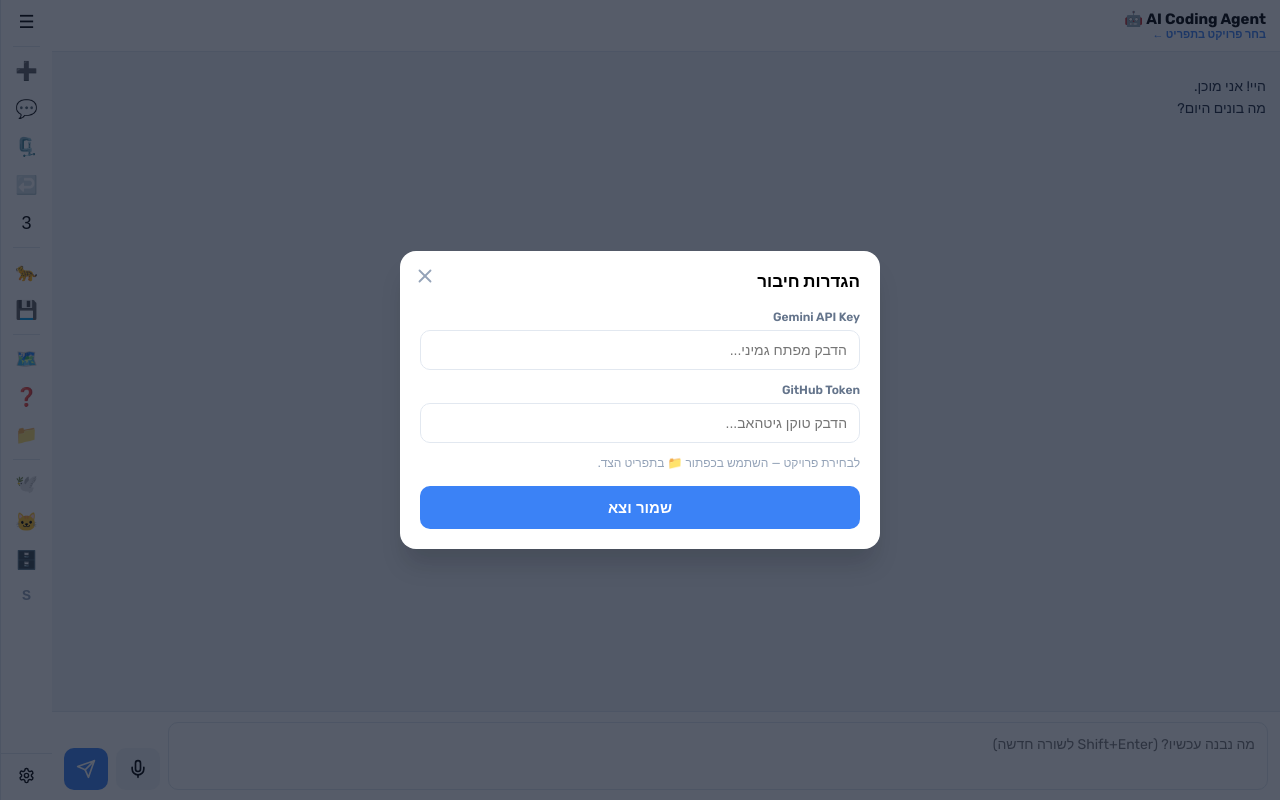
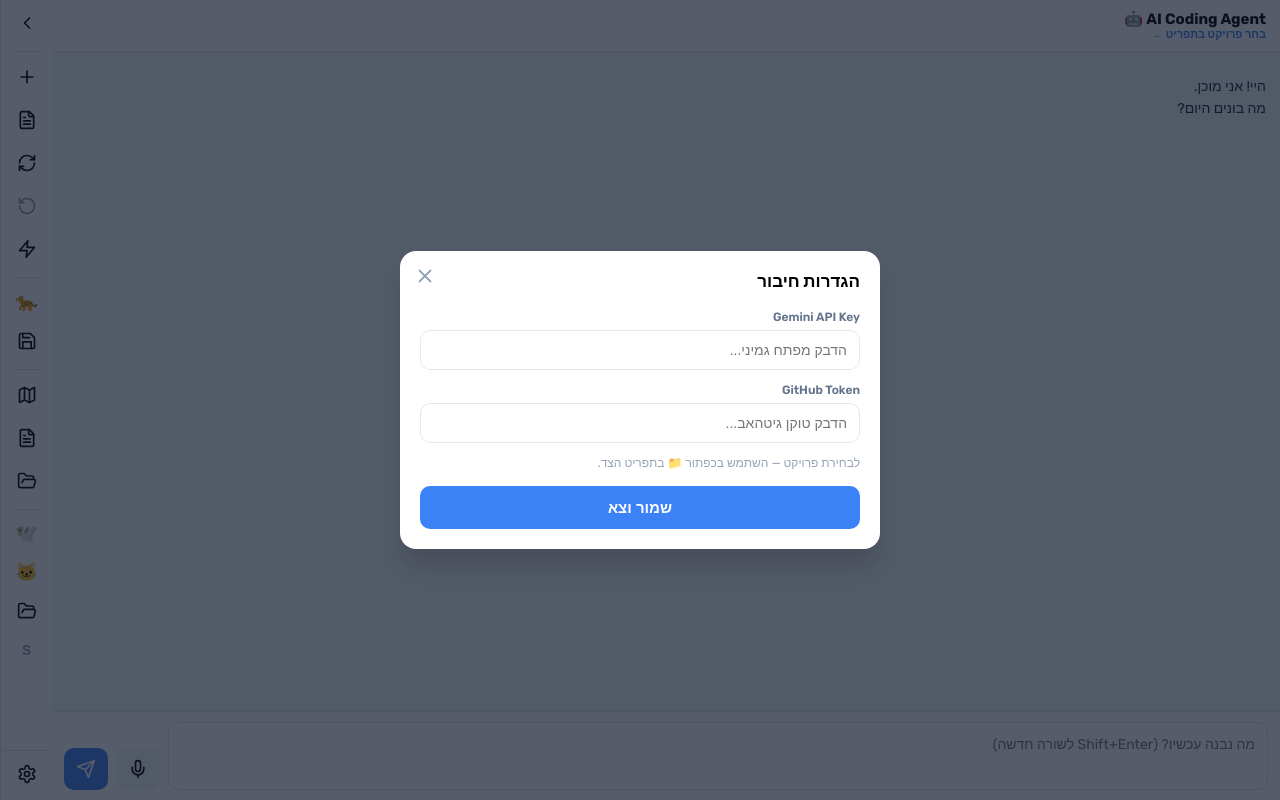
Before and after one commit to ShalevYair/ai-coding-agent, a React (Create React App) app in the folder client/: page / in a window 1280 px wide. Built offline with nearby package versions, Linux system fonts and the light colour scheme.

Commit message:
In SideMenu.jsx, update all Lucide icons (Plus, RotateCcw, RefreshCw, Zap, Map, Save, FolderOpen, Settings, FileText, Trash2, ChevronRight, ChevronLeft) to have size={20}.

```diff
--- a/client/src/components/SideMenu.jsx
+++ b/client/src/components/SideMenu.jsx
@@ -1,5 +1,18 @@
 import React, { useState } from 'react';
-import { Settings } from 'lucide-react';
+import {
+  Settings,
+  Plus,
+  RotateCcw,
+  RefreshCw,
+  Zap,
+  Map,
+  Save,
+  FolderOpen,
+  FileText,
+  Trash2,
+  ChevronRight,
+  ChevronLeft
+} from 'lucide-react';
 import { RESPONSE_LENGTHS, AGENT_MODES, MEMORY_MODES } from '../utils/constants';
 
 const BTN_BASE = {
@@ -170,22 +183,22 @@ export function SideMenu({
         {/* Scrollable button area */}
         <div style={{ flex: 1, overflowY: 'auto', overflowX: 'hidden', display: 'flex', flexDirection: 'column', gap: '2px', padding: '4px' }}>
 
-          <SideBtn icon="☰" label="סגור תפריט" title="פתח/סגור תפריט"
+          <SideBtn icon={isOpen ? <ChevronRight size={20} /> : <ChevronLeft size={20} />} label="סגור תפריט" title="פתח/סגור תפריט"
             onClick={() => setIsOpen(!isOpen)} isOpen={isOpen} />
 
           <Divider />
 
-          <SideBtn icon="➕" label="שיחה חדשה" title="שיחה חדשה"
+          <SideBtn icon={<Plus size={20} />} label="שיחה חדשה" title="שיחה חדשה"
             onClick={handleNewChatClick} isOpen={isOpen} />
 
-          <SideBtn icon="💬" label="טען שיחה" title="טען שיחה"
+          <SideBtn icon={<FileText size={20} />} label="טען שיחה" title="טען שיחה"
             onClick={onOpenLoad} isOpen={isOpen} />
 
-          <SideBtn icon="🗜️" label="דחוס שיחה" title="דחוס שיחה"
+          <SideBtn icon={<RefreshCw size={20} />} label="דחוס שיחה" title="דחוס שיחה"
             onClick={compressSession} isOpen={isOpen} />
 
           <SideBtn
-            icon="↩️"
+            icon={<RotateCcw size={20} />}
             label="בטל שינוי אחרון"
             title="שחזר גרסה קודמת מגיטהאב"
             onClick={onUndo}
@@ -194,7 +207,7 @@ export function SideMenu({
           />
 
           <SideBtn
-            icon={String(maxRetries)}
+            icon={<Zap size={20} />}
             label={`${maxRetries} ניסיונות תיקון`}
             title="מספר ניסיונות אוטומטי אם הביצוע נכשל — לחץ למעבר"
             onClick={cycleMaxRetries}
@@ -213,7 +226,7 @@ export function SideMenu({
           />
 
           <SideBtn
-            icon={autoSave ? '💾' : '🚫'}
+            icon={autoSave ? <Save size={20} /> : <Trash2 size={20} />}
             label={autoSave ? 'שמירה אוטומטית' : 'שמירה כבויה'}
             title={autoSave ? 'שמירה אוטומטית פעילה' : 'שמירה אוטומטית כבויה'}
             onClick={toggleAutoSave}
@@ -223,14 +236,14 @@ export function SideMenu({
 
           <Divider />
 
-          <SideBtn icon="🗺️" label="מפת פרויקט" title="מפת פרויקט"
+          <SideBtn icon={<Map size={20} />} label="מפת פרויקט" title="מפת פרויקט"
             onClick={fetchProjectMap} isOpen={isOpen} />
 
-          <SideBtn icon="❓" label="עזרה / README" title="עזרה / README"
+          <SideBtn icon={<FileText size={20} />} label="עזרה / README" title="עזרה / README"
             onClick={fetchReadme} isOpen={isOpen} />
 
           <SideBtn
-            icon="📁"
+            icon={<FolderOpen size={20} />}
             label={selectedRepo || 'בחר פרויקט'}
             title="בחר פרויקט"
             onClick={() => setShowRepoDropdown(true)}
@@ -257,7 +270,7 @@ export function SideMenu({
             active={memoryMode !== 'cat'}
           />
 
-          <SideBtn icon="🗄️" label="קבצי הקשר" title="קבצי הקשר"
+          <SideBtn icon={<FolderOpen size={20} />} label="קבצי הקשר" title="קבצי הקשר"
             onClick={onOpenContextFiles} isOpen={isOpen} />
 
           {/* Deep scan button — S in red when active, gray when inactive */}
@@ -306,7 +319,7 @@ export function SideMenu({
                 ...BTN_BASE, flex: 1, justifyContent: 'center', gap: '6px',
                 padding: '5px 8px', color: '#374151', fontSize: '12px', fontWeight: '500'
               }}>
-                <Settings size={15} />
+                <Settings size={20} />
                 <span>הגדרות</span>
               </button>
               <button onClick={() => changeFontSize(+1)} title="הגדל גופן" style={{
@@ -318,7 +331,7 @@ export function SideMenu({
             </div>
           ) : (
             <SideBtn
-              icon={<Settings size={17} />}
+              icon={<Settings size={20} />}
               label="הגדרות"
               title="הגדרות"
               onClick={onOpenSettings}
```
